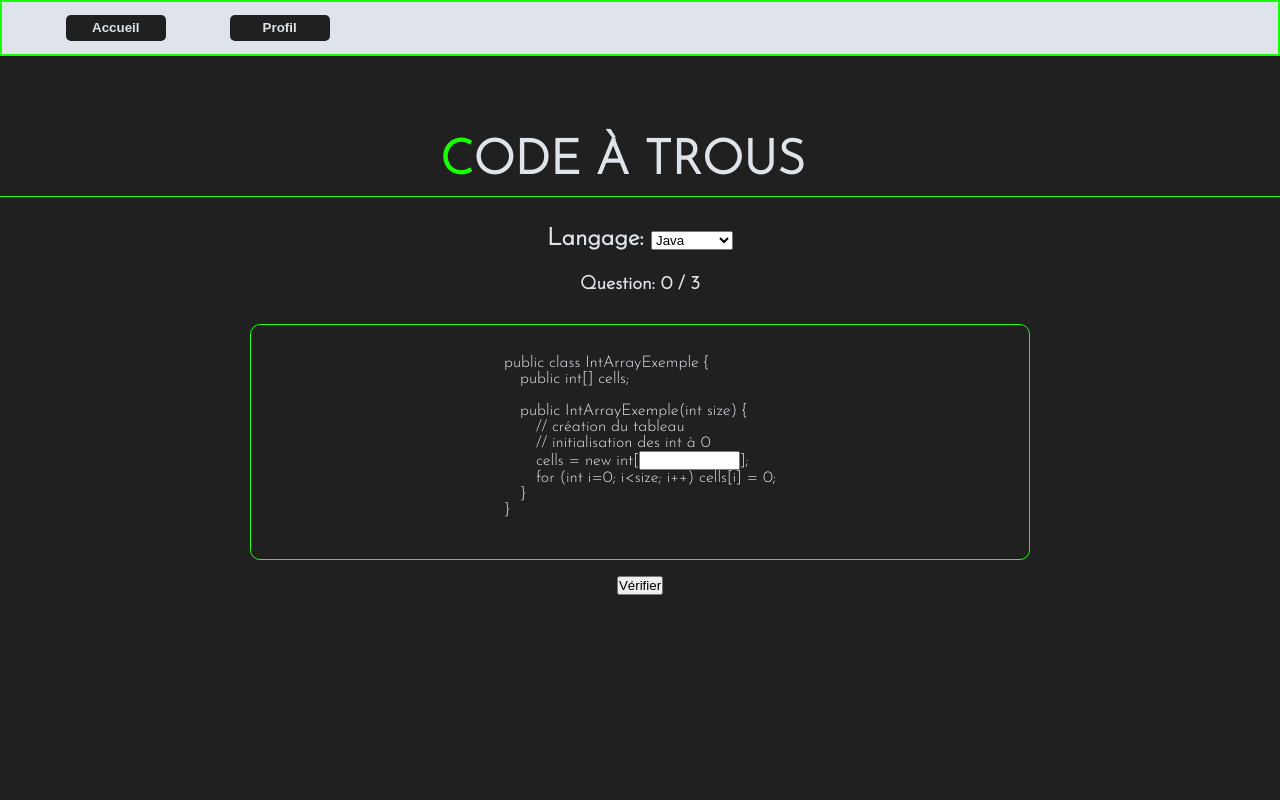
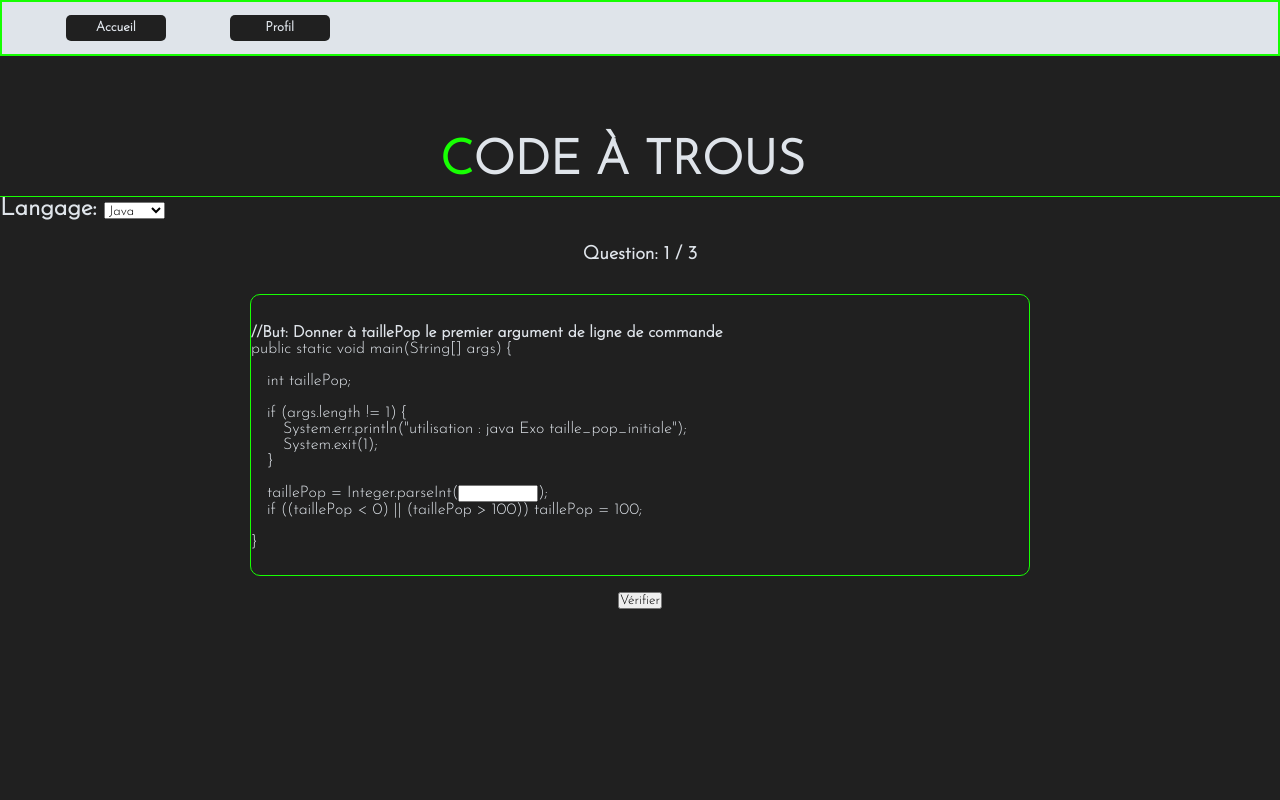
Before and after one commit to Emiliolosbostos/Projet-tuteure-s3, a PHP site: page /client/codeAtrous.php in a window 1280 px wide. Run offline with PHP 8.4, Linux system fonts and the light colour scheme.

Commit message:
Code a trou fini avec questions

```diff
--- a/assets/css/codeAtrous.css
+++ b/assets/css/codeAtrous.css
@@ -1,12 +1,12 @@
 @import url("https://fonts.googleapis.com/css2?family=Josefin+Sans:wght@300&display=swap");
 * {
+    font-family: "Josefin Sans", sans-serif;
     box-sizing: border-box;
     margin: 0;
     padding: 0;
 }
 
 body {
-    font-family: "Josefin Sans", sans-serif;
     background: #202020;
     color: #dfe4ea;
 }
@@ -25,7 +25,7 @@ body h1 span {
     color: #17ff02;
 }
 
-h1, h2, #code {
+h1, h2, #code, {
     margin-top: 30px;
     display: grid;
     align-items: center;
@@ -47,9 +47,7 @@ h1, h2, #code {
 h1 {
     padding-top: 90px;
     margin-top: 90px;
-
 }
-
 
 hr {
     height: 1px;
--- a/assets/js/codeAtrous.js
+++ b/assets/js/codeAtrous.js
@@ -28,38 +28,55 @@ function setQuestion(language,index) {
         case 'Java':
             tabQuestions = [
                 [
+                    "<blockquote id=\"question\">\n" +
+                    "                <strong>//But: Donner à taillePop le premier argument de ligne de commande</strong><br>\n" +
+                    "                public static void main(String[] args) { <br>\n" +
+                    "                <br>\n" +
+                    "                &emsp;int taillePop;<br>\n" +
+                    "                <br>\n" +
+                    "                &emsp;if (args.length != 1) {<br>\n" +
+                    "                &emsp;&emsp;System.err.println(\"utilisation : java Exo taille_pop_initiale\");<br>\n" +
+                    "                &emsp;&emsp;System.exit(1);<br>\n" +
+                    "                &emsp;}<br>\n" +
+                    "                <br>\n" +
+                    "                &emsp;taillePop = Integer.parseInt(<input name=\"rep1\" id=\"answer\" type=\"text\" size=10 maxlength=10 checked>);<br>\n" +
+                    "                &emsp;if ((taillePop < 0) || (taillePop > 100)) taillePop = 100;<br>\n" +
+                    "                <br>\n" +
+                    "                }<br>\n" +
+                    "            </blockquote>",
                 "<blockquote id=\"question\">\n" +
+                "            <strong>//But: Creer un tableau cells à la bonne taille</strong><br>\n" +
                 "            public class IntArrayExemple { <br>\n" +
+                "            <br>\n" +
                 "            &emsp;public int[] cells;<br>\n" +
                 "            <br>\n" +
                 "            &emsp;public IntArrayExemple(int size) { <br>\n" +
                 "            &emsp;&emsp;// création du tableau <br>\n" +
                 "            &emsp;&emsp;// initialisation des int à 0 <br>\n" +
-                "            &emsp;&emsp;cells = new int[<input name=\"rep1\" id=\"answer\" type=text size=10 maxlength=\"10\" checked></input>]; <br>\n" +
+                "            &emsp;&emsp;cells = new int[<input name=\"rep1\" id=\"answer\" type=\"text\" size=10 maxlength=10 checked></input>]; <br>\n" +
                 "            &emsp;&emsp;for (int i=0; i&lt;size; i++) cells[i] = 0; <br>\n" +
                 "            &emsp;} <br>\n" +
                 "            } <br>\n" +
                 "            <br>\n" +
                 "        </blockquote>",
                 "<blockquote id=\"question\">\n" +
-                "    public class IntArrayExemple { <br>\n" +
-                "    &emsp;public exemple2[] <input name=\"rep1\" id=\"answer\" type=text size=20 maxlength=\"20\" checked></input>;<br>\n" +
-                "    <br>\n" +
-                "    } <br>\n" +
-                "    <br>\n" +
-                "</blockquote>",
-                "<blockquote id=\"question\">\n" +
-                "    public class IntArrayExemple { <br>\n" +
-                "    &emsp;public exemple3[] <input name=\"rep1\" id=\"answer\" type=text size=20 maxlength=\"20\" checked></input>;<br>\n" +
-                "    <br>\n" +
-                "    } <br>\n" +
-                "    <br>\n" +
-                "</blockquote>"
+                "                <strong>//But: Faire appel au constructeur parent</strong><br>\n" +
+                "                public class Fantome extends Mobile {<br>\n" +
+                "                &emsp;public Fantome(Case emplacement, int type, int[] desti) {<br>\n" +
+                "                &emsp;&emsp;<input name=\"rep1\" id=\"answer\" type=\"text\" size=10 maxlength=10 checked>(emplacement,type);<br>\n" +
+                "                &emsp;&emsp;this.type=type;<br>\n" +
+                "                &emsp;&emsp;gum=false;<br>\n" +
+                "                &emsp;&emsp;door=false;<br>\n" +
+                "                &emsp;&emsp;this.desti=desti;<br>\n" +
+                "                &emsp;&emsp;destination=emplacement.model.getCase(desti[0],desti[1]);<br>\n" +
+                "                &emsp;}<br>\n" +
+                "                }<br>\n" +
+                "            </blockquote>"
             ],
                 [
+                    "args[0]",
                     "size",
-                    "answer",
-                    "answer"
+                    "super"
                 ]
             ];
             setTotalQuestionNumber(tabQuestions[0].length);
@@ -68,27 +85,41 @@ function setQuestion(language,index) {
             tabQuestions = [
                 [
                     "<blockquote id=\"question\">\n" +
-                    "            public class IntArrayExemple { <br>\n" +
-                    "            &emsp;public int[] cells;<br>\n" +
-                    "            <br>\n" +
-                    "            &emsp;public IntArrayExejgk hjfghdes int à 0 <br>\n" +
-                    "            &emsp;&emsp;cells = new int[<input name=\"rep1\" id=\"answer\" type=text size=10 maxlength=\"10\" checked></input>]; <br>\n" +
-                    "            &emsp;&emsp;for (int i=0; i&lt;size; i++) cells[i] = 0; <br>\n" +
-                    "            &emsp;} <br>\n" +
-                    "            } <br>\n" +
-                    "            <br>\n" +
-                    "        </blockquote>",
+                    "                <strong>#But: Compléter la fonction factorielle récursive</strong><br>\n" +
+                    "                <strong>#Ne pas ajouter d'espace entre les nombres et les signes (ex: 1 + 3 au lieu de 1+3)</strong><br>\n" +
+                    "                def factorielle(n):<br>\n" +
+                    "                &emsp;if n == 0:<br>\n" +
+                    "                &emsp;&emsp;return 1<br>\n" +
+                    "                &emsp;else:<br>\n" +
+                    "                &emsp;&emsp;return n * <input name=\"rep1\" id=\"answer\" type=\"text\" size=20 maxlength=20 checked><br>\n" +
+                    "            </blockquote>",
                     "<blockquote id=\"question\">\n" +
-                    "    public class IntArrayExemple { <br>\n" +
-                    "    &emsp;public exemple2[] <input name=\"rep1\" id=\"answer\" type=text size=20 maxlength=\"20\" checked></input>;<br>\n" +
-                    "    <br>\n" +
-                    "    } <br>\n" +
-                    "    <br>\n" +
-                    "</blockquote>"
+                    "                <strong>#But: Remplir la fonction de décomposition d'un nombre</strong><br>\n" +
+                    "                from math import *<br>\n" +
+                    "                def decomp(n):<br>\n" +
+                    "                &emsp;d=2<br>\n" +
+                    "                &emsp;div=[]<br>\n" +
+                    "                &emsp;while d &lt; <input name=\"rep1\" id=\"answer\" type=\"text\" size=10 maxlength=10 checked>:<br>\n" +
+                    "                &emsp;&emsp;if n%d==0:<br>\n" +
+                    "                &emsp;&emsp;&emsp;div.append(d)<br>\n" +
+                    "                &emsp;&emsp;&emsp;d-=1<br>\n" +
+                    "                &emsp;&emsp;&emsp;n//=d<br>\n" +
+                    "                &emsp;&emsp;d+=1<br>\n" +
+                    "                &emsp;div.append(n)<br>\n" +
+                    "                &emsp;return div<br>\n" +
+                    "            </blockquote>",
+                    "<blockquote id=\"question\">\n" +
+                    "                <strong>#But: renverser la liste </strong><br>\n" +
+                    "                def reverse(L):<br>\n" +
+                    "                &emsp;return L[<input name=\"rep1\" id=\"answer\" type=\"text\" size=10 maxlength=10 checked></input>]<br>\n" +
+                    "                <br>\n" +
+                    "            </blockquote>"
+
                 ],
                 [
-                    "size",
-                    "answer"
+                    "factorielle(n-1)",
+                    "sqrt(n)",
+                    "::-1"
                 ]
             ];
             setTotalQuestionNumber(tabQuestions[0].length);
@@ -97,115 +128,42 @@ function setQuestion(language,index) {
             tabQuestions = [
                 [
                     "<blockquote id=\"question\">\n" +
-                    "            public class IntArrayExemple { <br>\n" +
-                    "            &emsp;public int[] cells;<br>\n" +
-                    "            <br>\n" +
-                    "            &emsp;public IntArrayExemple(int size) { <br>\n" +
-                    "            &emsp;&emsp;// création du tableau <br>\n" +
-                    "            &emsp;&emsp;// initialisation des int à 0 <br>\n" +
-                    "            &emsp;&emsp;cells = new int[<input name=\"rep1\" id=\"answer\" type=text size=10 maxlength=\"10\" checked></input>]; <br>\n" +
-                    "            &emsp;&emsp;for (int i=0; i&lt;size; i++) cells[i] = 0; <br>\n" +
-                    "            &emsp;} <br>\n" +
-                    "            } <br>\n" +
-                    "            <br>\n" +
-                    "        </blockquote>",
+                    "                <strong>&lt;!-- But: Ajouter une balise image ainsi que la bonne option pour lui passer le chemin --&gt;</strong><br>\n" +
+                    "                &lt;div class=\"proposition\"&gt;<br>\n" +
+                    "                &emsp;&lt;<input name=\"rep1\" id=\"answer\" type=\"text\" size=10 maxlength=10 checked>=\"img/Auxelles-Haut.jpg\"&gt;<br>\n" +
+                    "                &emsp;&lt;span&gt;<br>\n" +
+                    "                &emsp;&emsp;Auxelles-Haut<br>\n" +
+                    "                &emsp;&lt;/span&gt;<br>\n" +
+                    "                &lt;/div&gt;<br>\n" +
+                    "            </blockquote>",
                     "<blockquote id=\"question\">\n" +
-                    "    public class IntArrayExemple { <br>\n" +
-                    "    &emsp;public exemple2[] <input name=\"rep1\" id=\"answer\" type=text size=20 maxlength=\"20\" checked></input>;<br>\n" +
-                    "    <br>\n" +
-                    "    } <br>\n" +
-                    "    <br>\n" +
-                    "</blockquote>",
+                    "                <strong>&lt;!-- But: Sélectionner HTML par défaut dans la liste au chargement de la page --&gt;</strong><br>\n" +
+                    "                &lt;select id=\"language\"&gt<br>\n" +
+                    "                &emsp;&lt;option value=\"Java\"&gt<br>\n" +
+                    "                &emsp;&emsp;Java<br>\n" +
+                    "                &emsp;&lt;/option&gt<br><br>\n" +
+                    "                &emsp;&lt;option value=\"Python\"&gt<br>\n" +
+                    "                &emsp;&emsp;Python<br>\n" +
+                    "                &emsp;&lt;/option&gt<br><br>\n" +
+                    "                &emsp;&lt;option value=\"HTML\" <input name=\"rep1\" id=\"answer\" type=\"text\" size=10 maxlength=10 checked>&gt<br>\n" +
+                    "                &emsp;&emsp;HTML<br>\n" +
+                    "                &emsp;&lt;/option&gt<br><br>\n" +
+                    "                &lt;/select&gt<br>\n" +
+                    "            </blockquote>",
                     "<blockquote id=\"question\">\n" +
-                    "    public class IntArrayExemple { <br>\n" +
-                    "    &emsp;public exemple3[] <input name=\"rep1\" id=\"answer\" type=text size=20 maxlength=\"20\" checked></input>;<br>\n" +
-                    "    <br>\n" +
-                    "    } <br>\n" +
-                    "    <br>\n" +
-                    "</blockquote>"
+                    "                <strong>&lt;!--But: Remplir l'input avec un exemple transparent (jj/mm/aaaa), qui n'a pas de valeur--&gt;</strong><br>\n" +
+                    "                &lt;div class=\"row\"&gt;<br>\n" +
+                    "                &emsp;&lt;div class=\"col-md-2\"&gt;<br>\n" +
+                    "                &emsp;&emsp;Date de départ :<br>\n" +
+                    "                &emsp;&lt;/div&gt;<br>\n" +
+                    "                &emsp;&lt;input type=\"text\" name=\"depart\" id=\"depart\" <input name=\"rep1\" id=\"answer\" type=\"text\" size=20 maxlength=20 checked>=\"jj/mm/aaaa\" required/&gt;<br>\n" +
+                    "                &lt;/div&gt;\n" +
+                    "            </blockquote>"
                 ],
                 [
-                    "size",
-                    "answer",
-                    "answer"
-                ]
-            ];
-            setTotalQuestionNumber(tabQuestions[0].length);
-            break;
-        case 'Javascript':
-            tabQuestions = [
-                [
-                    "<blockquote id=\"question\">\n" +
-                    "            public class IntArrayExemple { <br>\n" +
-                    "            &emsp;public int[] cells;<br>\n" +
-                    "            <br>\n" +
-                    "            &emsp;public IntArrayExemple(int size) { <br>\n" +
-                    "            &emsp;&emsp;// création du tableau <br>\n" +
-                    "            &emsp;&emsp;// initialisation des int à 0 <br>\n" +
-                    "            &emsp;&emsp;cells = new int[<input name=\"rep1\" id=\"answer\" type=text size=10 maxlength=\"10\" checked></input>]; <br>\n" +
-                    "            &emsp;&emsp;for (int i=0; i&lt;size; i++) cells[i] = 0; <br>\n" +
-                    "            &emsp;} <br>\n" +
-                    "            } <br>\n" +
-                    "            <br>\n" +
-                    "        </blockquote>",
-                    "<blockquote id=\"question\">\n" +
-                    "    public class IntArrayExemple { <br>\n" +
-                    "    &emsp;public exemple2[] <input name=\"rep1\" id=\"answer\" type=text size=20 maxlength=\"20\" checked></input>;<br>\n" +
-                    "    <br>\n" +
-                    "    } <br>\n" +
-                    "    <br>\n" +
-                    "</blockquote>",
-                    "<blockquote id=\"question\">\n" +
-                    "    public class IntArrayExemple { <br>\n" +
-                    "    &emsp;public exemple3[] <input name=\"rep1\" id=\"answer\" type=text size=20 maxlength=\"20\" checked></input>;<br>\n" +
-                    "    <br>\n" +
-                    "    } <br>\n" +
-                    "    <br>\n" +
-                    "</blockquote>"
-                ],
-                [
-                    "size",
-                    "answer",
-                    "answer"
-                ]
-            ];
-            setTotalQuestionNumber(tabQuestions[0].length);
-            break;
-        case 'C':
-            tabQuestions = [
-                [
-                    "<blockquote id=\"question\">\n" +
-                    "            public class IntArrayExemple { <br>\n" +
-                    "            &emsp;public int[] cells;<br>\n" +
-                    "            <br>\n" +
-                    "            &emsp;public IntArrayExemple(int size) { <br>\n" +
-                    "            &emsp;&emsp;// création du tableau <br>\n" +
-                    "            &emsp;&emsp;// initialisation des int à 0 <br>\n" +
-                    "            &emsp;&emsp;cells = new int[<input name=\"rep1\" id=\"answer\" type=text size=10 maxlength=\"10\" checked></input>]; <br>\n" +
-                    "            &emsp;&emsp;for (int i=0; i&lt;size; i++) cells[i] = 0; <br>\n" +
-                    "            &emsp;} <br>\n" +
-                    "            } <br>\n" +
-                    "            <br>\n" +
-                    "        </blockquote>",
-                    "<blockquote id=\"question\">\n" +
-                    "    public class IntArrayExemple { <br>\n" +
-                    "    &emsp;public exemple2[] <input name=\"rep1\" id=\"answer\" type=text size=20 maxlength=\"20\" checked></input>;<br>\n" +
-                    "    <br>\n" +
-                    "    } <br>\n" +
-                    "    <br>\n" +
-                    "</blockquote>",
-                    "<blockquote id=\"question\">\n" +
-                    "    public class IntArrayExemple { <br>\n" +
-                    "    &emsp;public exemple3[] <input name=\"rep1\" id=\"answer\" type=text size=20 maxlength=\"20\" checked></input>;<br>\n" +
-                    "    <br>\n" +
-                    "    } <br>\n" +
-                    "    <br>\n" +
-                    "</blockquote>"
-                ],
-                [
-                    "size",
-                    "answer",
-                    "answer"
+                    "img src",
+                    "selected",
+                    "placeholder"
                 ]
             ];
             setTotalQuestionNumber(tabQuestions[0].length);
@@ -214,37 +172,54 @@ function setQuestion(language,index) {
             tabQuestions = [
                 [
                     "<blockquote id=\"question\">\n" +
+                    "                <strong>//But: Donner à taillePop le premier argument de ligne de commande</strong><br>\n" +
+                    "                public static void main(String[] args) { <br>\n" +
+                    "                <br>\n" +
+                    "                &emsp;int taillePop;<br>\n" +
+                    "                <br>\n" +
+                    "                &emsp;if (args.length != 1) {<br>\n" +
+                    "                &emsp;&emsp;System.err.println(\"utilisation : java Exo taille_pop_initiale\");<br>\n" +
+                    "                &emsp;&emsp;System.exit(1);<br>\n" +
+                    "                &emsp;}<br>\n" +
+                    "                <br>\n" +
+                    "                &emsp;taillePop = Integer.parseInt(<input name=\"rep1\" id=\"answer\" type=\"text\" size=10 maxlength=10 checked>);<br>\n" +
+                    "                &emsp;if ((taillePop < 0) || (taillePop > 100)) taillePop = 100;<br>\n" +
+                    "                <br>\n" +
+                    "                }<br>\n" +
+                    "            </blockquote>",
+                    "<blockquote id=\"question\">\n" +
+                    "            <strong>//But: Creer un tableau cells à la bonne taille</strong><br>\n" +
                     "            public class IntArrayExemple { <br>\n" +
+                    "            <br>\n" +
                     "            &emsp;public int[] cells;<br>\n" +
                     "            <br>\n" +
                     "            &emsp;public IntArrayExemple(int size) { <br>\n" +
                     "            &emsp;&emsp;// création du tableau <br>\n" +
                     "            &emsp;&emsp;// initialisation des int à 0 <br>\n" +
-                    "            &emsp;&emsp;cells = new int[<input name=\"rep1\" id=\"answer\" type=text size=10 maxlength=\"10\" checked></input>]; <br>\n" +
+                    "            &emsp;&emsp;cells = new int[<input name=\"rep1\" id=\"answer\" type=\"text\" size=10 maxlength=10 checked></input>]; <br>\n" +
                     "            &emsp;&emsp;for (int i=0; i&lt;size; i++) cells[i] = 0; <br>\n" +
                     "            &emsp;} <br>\n" +
                     "            } <br>\n" +
                     "            <br>\n" +
                     "        </blockquote>",
                     "<blockquote id=\"question\">\n" +
-                    "    public class IntArrayExemple { <br>\n" +
-                    "    &emsp;public exemple2[] <input name=\"rep1\" id=\"answer\" type=text size=20 maxlength=\"20\" checked></input>;<br>\n" +
-                    "    <br>\n" +
-                    "    } <br>\n" +
-                    "    <br>\n" +
-                    "</blockquote>",
-                    "<blockquote id=\"question\">\n" +
-                    "    public class IntArrayExemple { <br>\n" +
-                    "    &emsp;public exemple3[] <input name=\"rep1\" id=\"answer\" type=text size=20 maxlength=\"20\" checked></input>;<br>\n" +
-                    "    <br>\n" +
-                    "    } <br>\n" +
-                    "    <br>\n" +
-                    "</blockquote>"
+                    "                <strong>//But: Faire appel au constructeur parent</strong><br>\n" +
+                    "                public class Fantome extends Mobile {<br>\n" +
+                    "                &emsp;public Fantome(Case emplacement, int type, int[] desti) {<br>\n" +
+                    "                &emsp;&emsp;<input name=\"rep1\" id=\"answer\" type=\"text\" size=10 maxlength=10 checked>(emplacement,type);<br>\n" +
+                    "                &emsp;&emsp;this.type=type;<br>\n" +
+                    "                &emsp;&emsp;gum=false;<br>\n" +
+                    "                &emsp;&emsp;door=false;<br>\n" +
+                    "                &emsp;&emsp;this.desti=desti;<br>\n" +
+                    "                &emsp;&emsp;destination=emplacement.model.getCase(desti[0],desti[1]);<br>\n" +
+                    "                &emsp;}<br>\n" +
+                    "                }<br>\n" +
+                    "            </blockquote>"
                 ],
                 [
+                    "args[0]",
                     "size",
-                    "answer",
-                    "answer"
+                    "super"
                 ]
             ];
             setTotalQuestionNumber(tabQuestions[0].length);
@@ -255,7 +230,7 @@ function setQuestion(language,index) {
     if (index<=tabQuestions[0].length-1)
         document.getElementById("code").innerHTML = tabQuestions[0][index];
     else {
-        document.getElementById("code").innerHTML = "BRAVO, TU AS PARCOURU TOUTES LES QUESTIONS"
+        document.getElementById("code").innerHTML = "Félicitations, tu as parcouru l'ensemble des questions de ce langage!"
         document.getElementById("check").innerHTML = "";
         document.getElementById("question").textContent = "";
     }
@@ -271,6 +246,7 @@ function languageChange(language) {
 }
 //appui du bouton vérifier
 function check() {
+    console.log('debug')
     nbQuestion++;
     setQuestionNumber(nbQuestion);
     errors(index);
@@ -297,7 +273,7 @@ function errors(index) {
 }
 
 function setQuestionNumber(value){
-    document.getElementById("num").textContent = value;
+    document.getElementById("num").textContent = value+1;
 
     if(nbQuestion>0) {
         document.getElementById("score").innerHTML="Score: <span id=\"scoreNow\"></span> / <span id=\"scoreTotal\"></span>";
--- a/client/codeAtrous.php
+++ b/client/codeAtrous.php
@@ -18,7 +18,7 @@
     <h2>
     <form method="post" action="codeAtrous.php">
         <label for="language">Langage:</label>
-        <select class="language" name="language" id="language">
+        <select id="language">
             <option value="Java" <?php if(isset($_POST["language"]) && $_POST["language"]=="Java") echo("selected"); ?> >
                 Java
             </option>
@@ -27,12 +27,6 @@
             </option>
             <option value="HTML" <?php if(isset($_POST["language"]) && $_POST["language"]=="HTML") echo("selected"); ?> >
                 HTML
-            </option>
-            <option value="Javascript" <?php if(isset($_POST["language"]) && $_POST["language"]=="Javascript") echo("selected"); ?> >
-                Javascript
-            </option>
-            <option value="C" <?php if(isset($_POST["language"]) && $_POST["language"]=="C") echo("selected"); ?> >
-                C
             </option>
         </select>
         <br><br>
```
